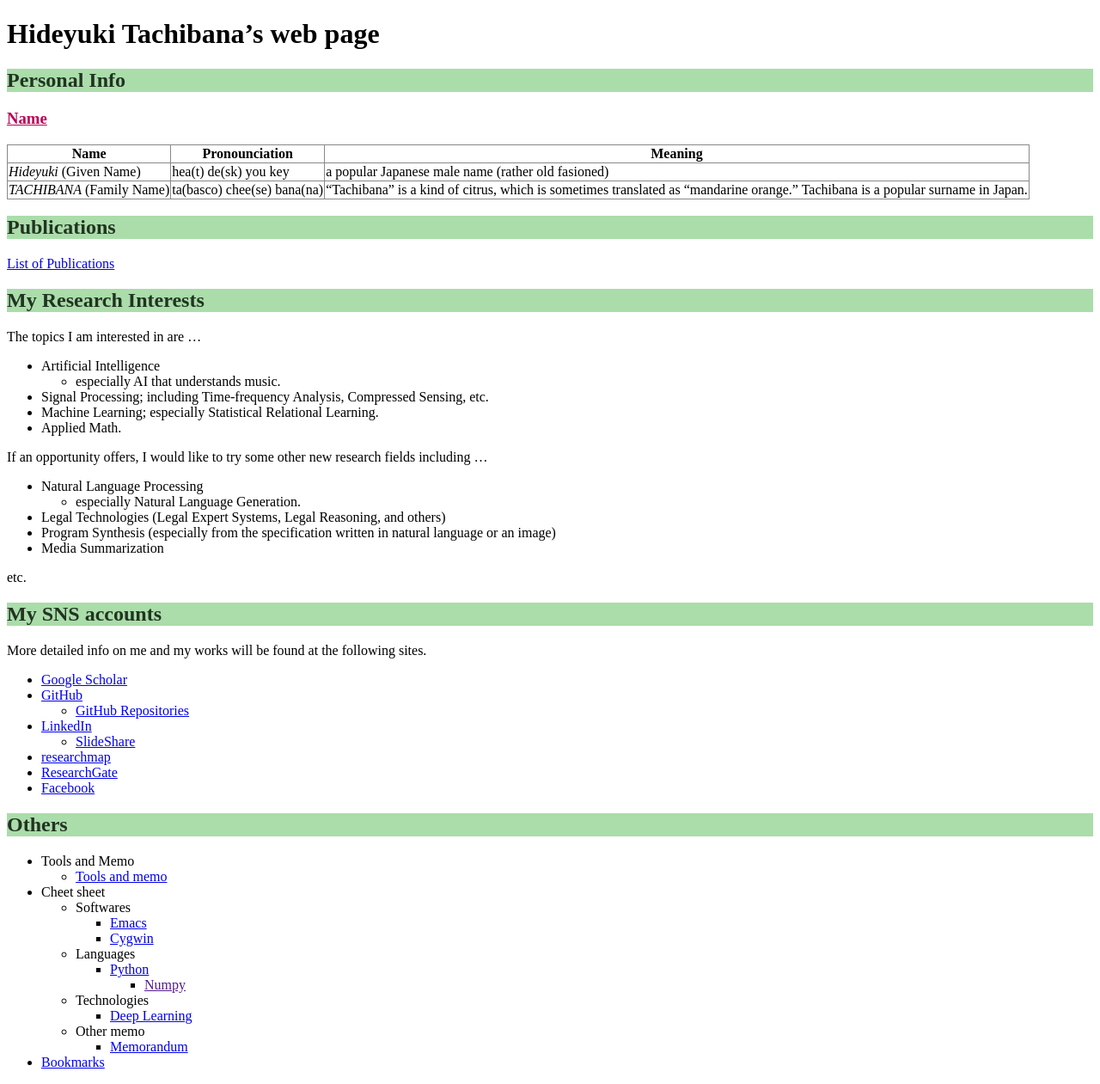
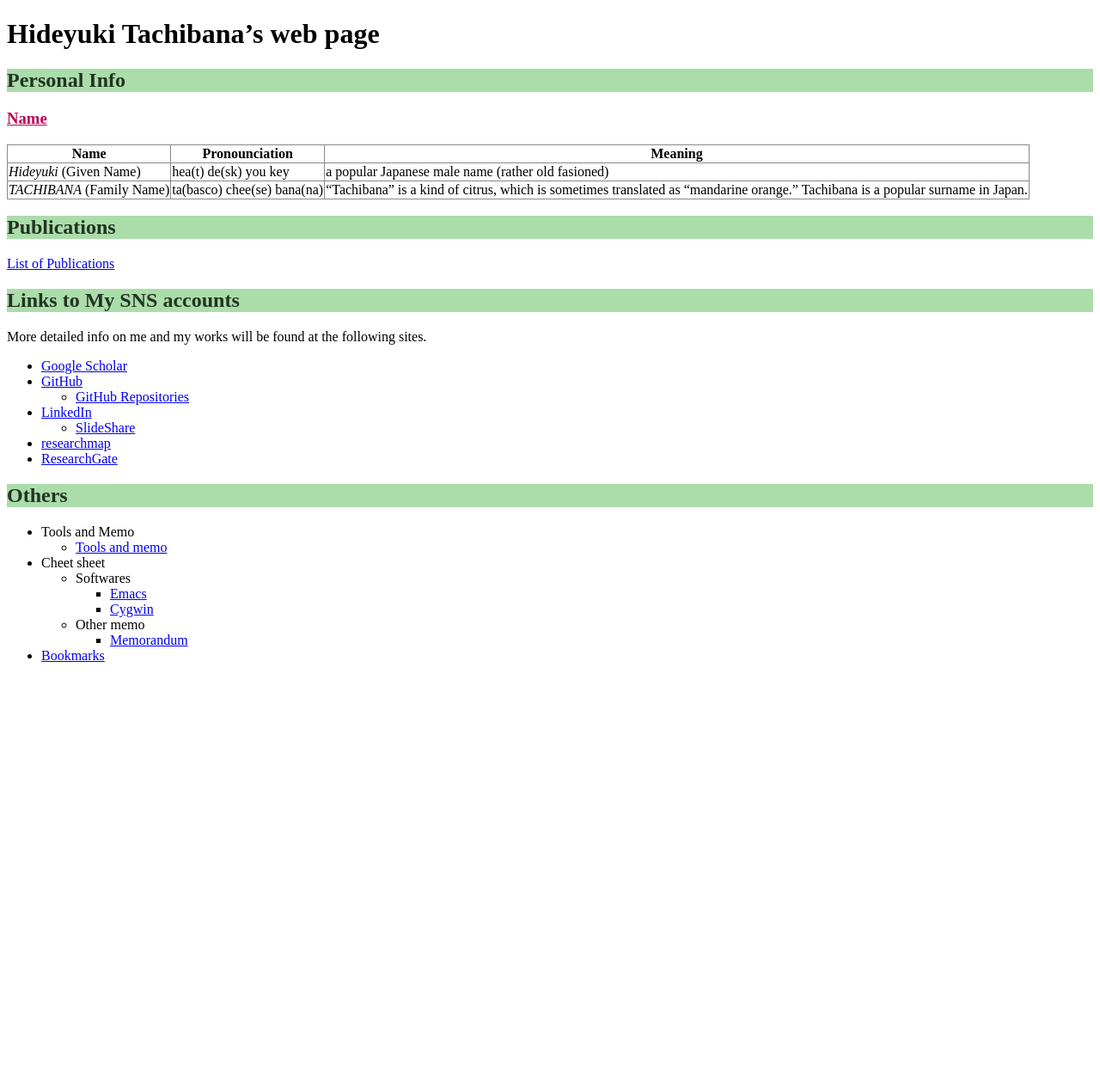
Before and after one commit to tachi-hi/tachi-hi.github.io, a Jekyll site: the page built from index.md, in a window 1280 px wide. Shown: the whole page at 86% size. Built offline with Jekyll 4.4.1, drawn with Linux system fonts in a browser that asks for light colours; after the commit the page ends 900 px from its top, so only the background shows below that.

Commit message:
update profile

```diff
--- a/index.md
+++ b/index.md
@@ -21,27 +21,7 @@ title: Hideyuki Tachibana's web
 
 [List of Publications](publications.html)
 
-## My Research Interests
-The topics I am interested in are ...
-
-+ Artificial Intelligence
-   + especially AI that understands music.
-+ Signal Processing; including Time-frequency Analysis, Compressed Sensing, etc.
-+ Machine Learning; especially Statistical Relational Learning.
-+ Applied Math.
-
-If an opportunity offers, I would like to try some other new research fields including ...
-
-+ Natural Language Processing
-   + especially Natural Language Generation.
-+ Legal Technologies (Legal Expert Systems, Legal Reasoning, and others)
-+ Program Synthesis (especially from the specification written in natural language or an image)
-+ Media Summarization
-
-etc.
-
-
-## My SNS accounts
+## Links to My SNS accounts
 More detailed info on me and my works will be found at the following sites.
 
 + [Google Scholar](http://scholar.google.co.jp/citations?user=wAXtttwAAAAJ)
@@ -51,8 +31,6 @@ More detailed info on me and my works will be found at the following sites.
    + [SlideShare](http://www.slideshare.net/HideyukiTachibana)
 + [researchmap](http://researchmap.jp/tachi-hi/)
 + [ResearchGate](http://www.researchgate.net/profile/Hideyuki_Tachibana)
-+ [Facebook](http://www.facebook.com/hideyuki.tachibana)
-
 
 
 ## Others
@@ -63,11 +41,6 @@ More detailed info on me and my works will be found at the following sites.
     + Softwares
         + [Emacs](cheet_sheets/emacs.html)
         + [Cygwin](cheet_sheets/cygwin.html)
-    + Languages
-        + [Python](https://github.com/tachi-hi/sandbox/tree/master/programmingLanguages/python)
-            + [Numpy]()
-    + Technologies
-        + [Deep Learning](https://github.com/tachi-hi/dl)
     + Other memo
         + [Memorandum](memo.html)
 + [Bookmarks](bookmarks.html)
```
Also changed, not shown: publications.md (+2 -0 lines).
